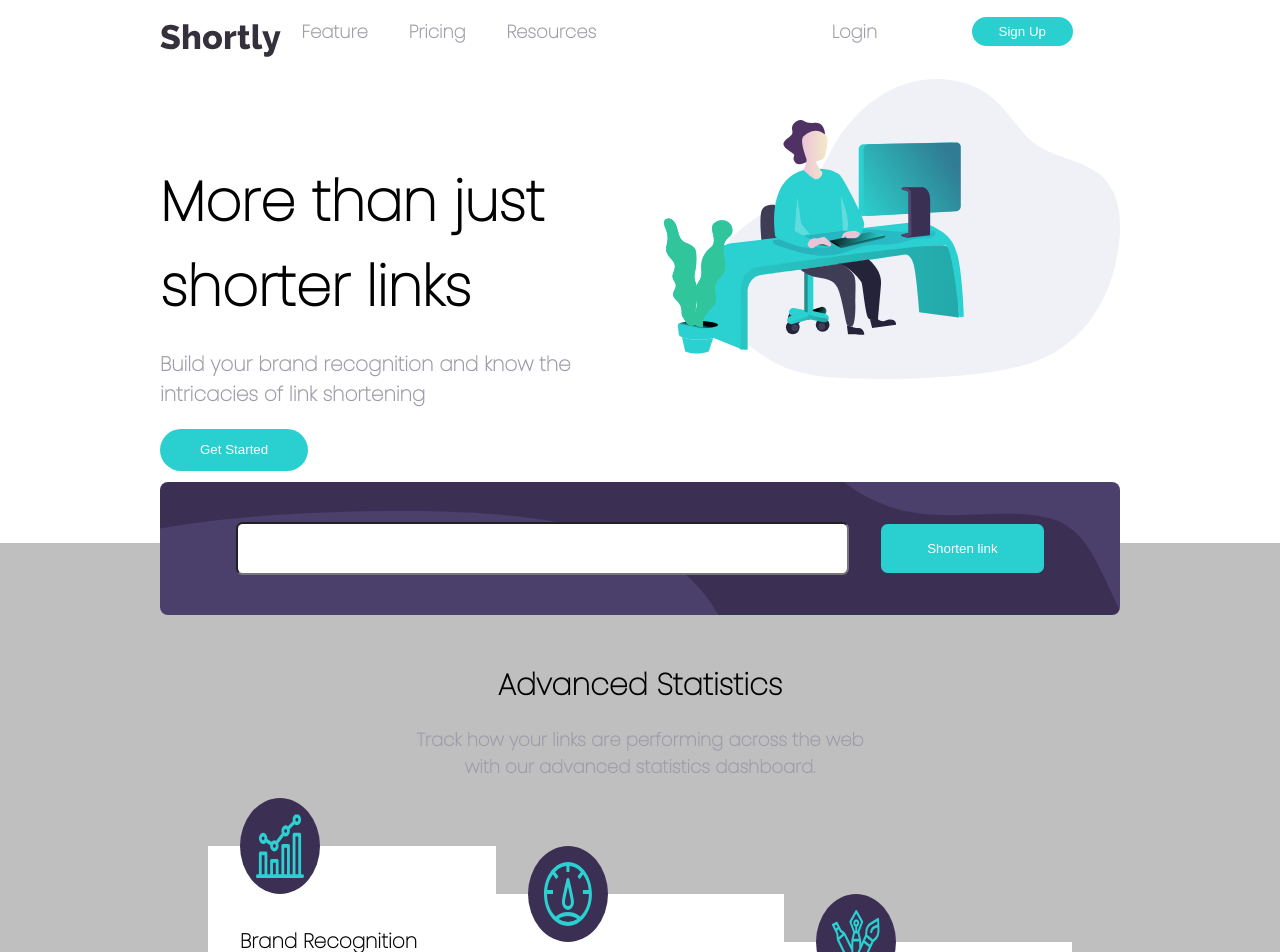
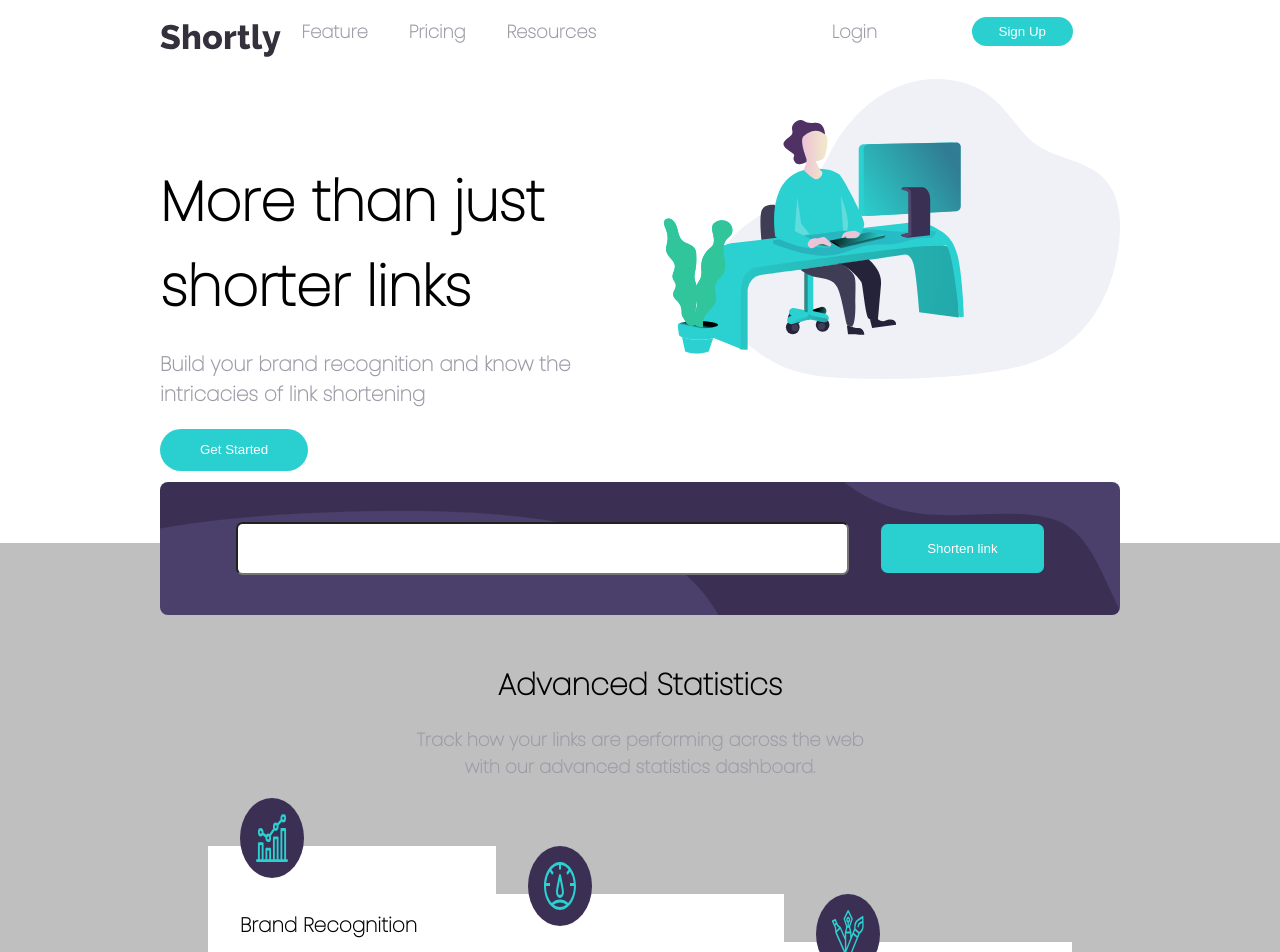
Before and after one commit to Apurba-Kumar-Ghosh/React-API-Assesment, a React (Create React App) app: page / in a window 1280 px wide. Shown: the top 952 px of the page. Built offline with nearby package versions, Linux system fonts and the light colour scheme.

Commit message:
Update Body.js

```diff
--- a/src/components/body/styles/Body.js
+++ b/src/components/body/styles/Body.js
@@ -91,6 +91,8 @@ export const Frame = styled.div`
   @media (max-width: 1100px) {
     flex-direction: column;
     align-items: center;
+    justify-content : space-between;
+    gap : 10em;
     &::before {
       height: 100%;
       background-color: #2acfcf;
@@ -118,10 +120,10 @@ export const FrameItem = styled.div`
   justify-content: speace-evenly;
   align-items: flex-start;
   width: 15em;
-  height : 17em;
+  height: 17em;
   background-color: white;
   padding: 1em 2em;
-  z-index : 999;
+  z-index: 999;
 
   &:nth-of-type(2) {
     margin-top: 3em;
@@ -130,11 +132,12 @@ export const FrameItem = styled.div`
     margin-top: 6em;
   }
   @media (max-width: 1100px) {
+      position : relative;
     &:nth-of-type(2) {
-      margin-top: 3em;
+      margin-top: 0;
     }
     &:nth-of-type(3) {
-      margin-top: 3em;
+      margin-top: 0;
     }
   }
 `;
@@ -155,14 +158,22 @@ export const FrameIcon = styled.div`
   margin-bottom: 2em;
   padding : 1em 1em;
   img {
-    width: 3em;
-    height: 4em;
+    width: 2em;
+    height: 3em;
+  }
+  @media(max-width : 1100px){
+    position :absolute;
+    left : 40%;
   }
 `;
 export const Heading = styled.h2`
   padding: 0;
   margin: 0;
   font-size: 20px;
+  @media(max-width : 1100px){
+    margin-top : 1em;
+  }
+
 `;
 
 export const ListContainer = styled.div`
```
